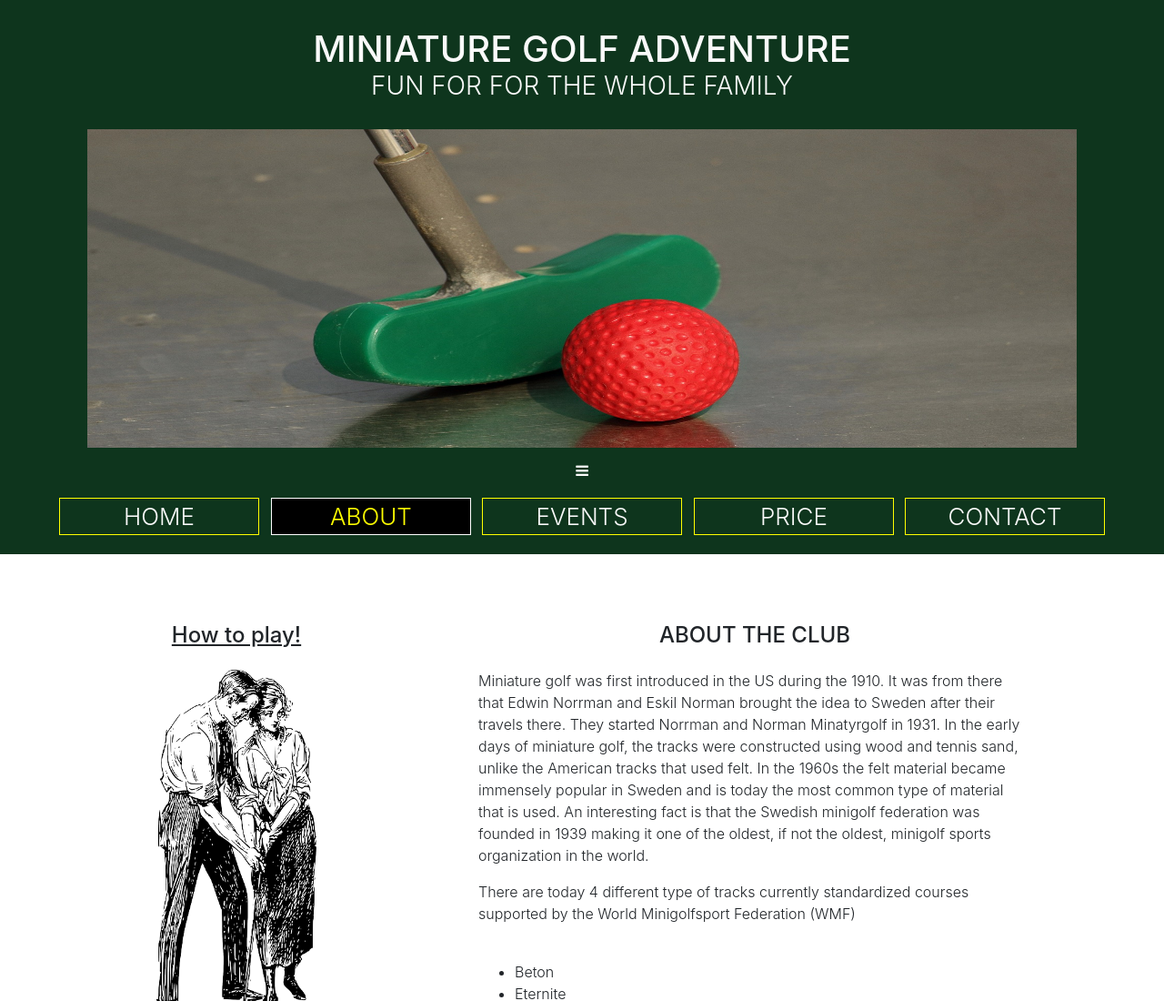
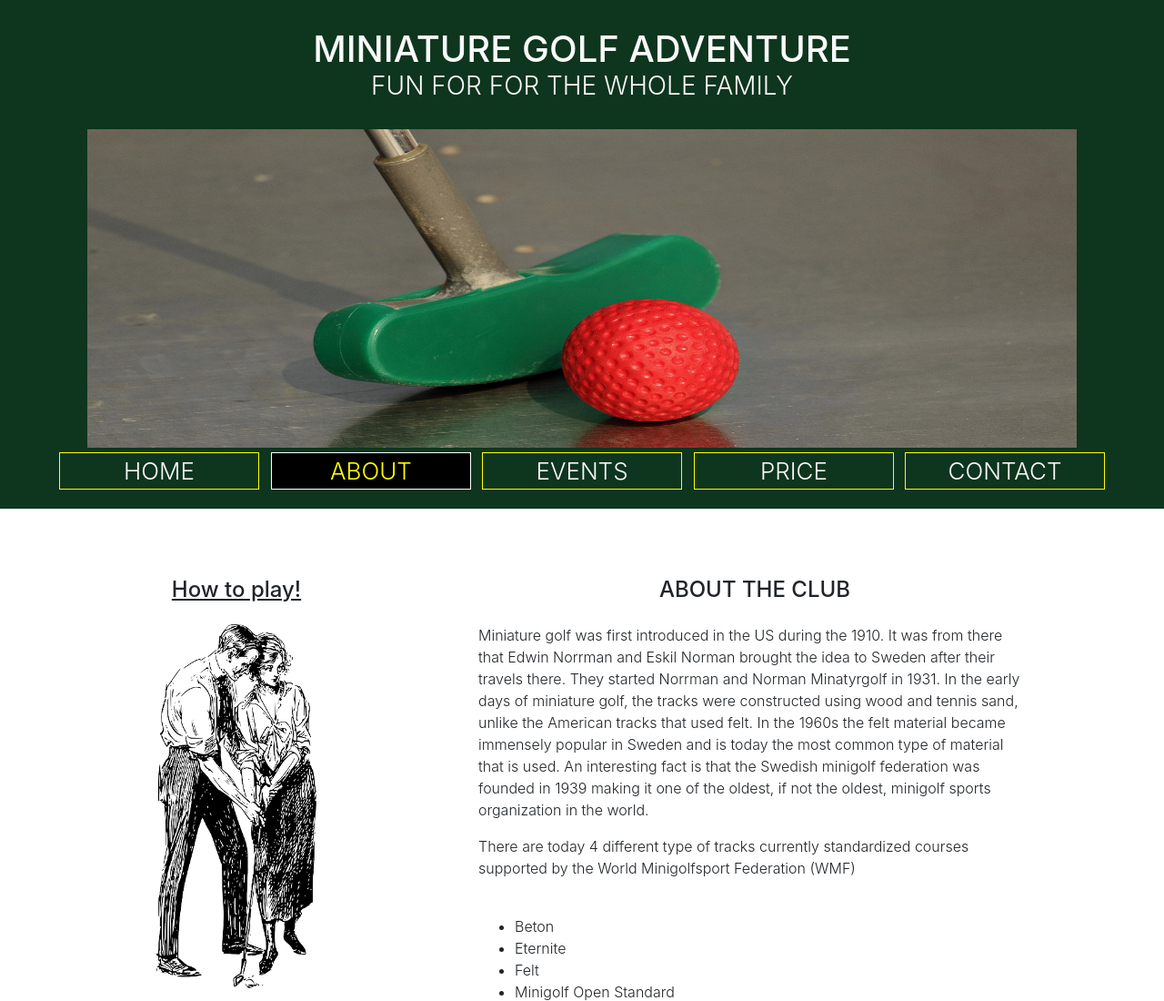
Before and after one commit to 92an/Minigolf-Milestone-Project-1, a plain HTML site: page about.html in a window 1280 px wide. Shown: the top 1100 px of the page at 91% size. Drawn offline with nearby package versions, Linux system fonts and the light colour scheme.

Commit message:
fixed misstake in hamburger icon

```diff
--- a/about.html
+++ b/about.html
@@ -29,7 +29,7 @@
 <!--  Navigation Bar  -->
 
         <nav class="navbar-nav">
-            <button class="navbar-toggle" type="button" data-toggle="collapse" data-target="#collapseNav">
+            <button class="navbar-toggle d-md-none d-lg-none d-xl-none" type="button" data-toggle="collapse" data-target="#collapseNav">
                 <i class="fa fa-bars"></i>
             </button>
                 <div class="collapse navbar-collapse" id="collapseNav">
```
